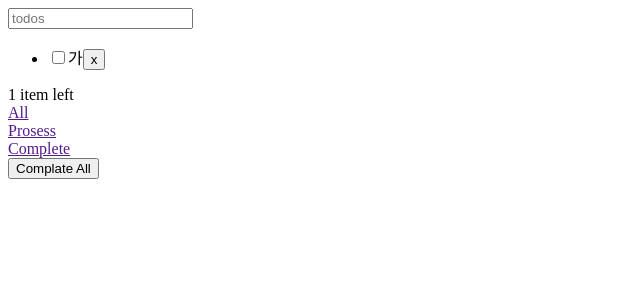
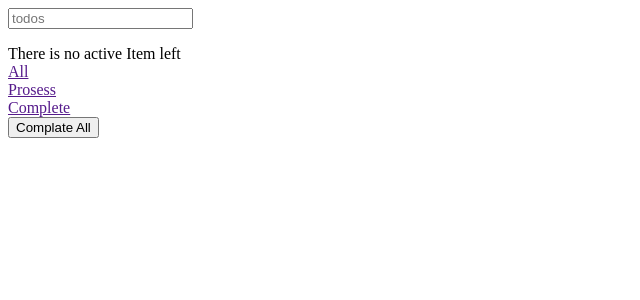
Before and after one commit to Lysimachia/vanila-react-study, a React app: page / in a window 1280 px wide. Shown: the top 300 px of the page, without its empty margins (0-640 px from the left). Built offline with nearby package versions, Linux system fonts and the light colour scheme.

Commit message:
add delete all

```diff
--- a/src/Filter.tsx
+++ b/src/Filter.tsx
@@ -7,9 +7,10 @@ interface Todo {
 }
 interface FilterProps {
   todos: Todo[];
+  onDeleteAll: any;
 }
 
-function Filter({todos}: FilterProps) {
+function Filter({todos, onDeleteAll}: FilterProps) {
   let message = '';
   if(todos.length === 0) {
     message = 'There is no active Item left';
@@ -30,7 +31,7 @@ function Filter({todos}: FilterProps) {
         <div><a href="">Complete</a> </div>
       </div>
       <div>
-        <button>Complate All</button>
+        <button onClick={()=>onDeleteAll()}>Complate All</button>
       </div>
     </>
   )
--- a/src/TodoList.tsx
+++ b/src/TodoList.tsx
@@ -10,15 +10,17 @@ interface TodoItemProps {
   todo: Todo;
   onDelete: any;
   setEditMode: any;
+  onEdit: any;
 }
 
 interface TodoListProps {
   todos: Todo[];
   onDelete: any;
   setEditMode: any;
+  onEdit: any;
 }
 
-function TodoItem ({todo, onDelete, setEditMode}:TodoItemProps) {
+function TodoItem ({todo, onDelete, setEditMode, onEdit}:TodoItemProps) {
   return (
     <li>
       <input type="checkbox" name="text" />
@@ -26,7 +28,9 @@ function TodoItem ({todo, onDelete, setEditMode}:TodoItemProps) {
       <input
         type="text"
         value={todo.text}
-        style={{display: todo.status === 'edit' ? 'inline' : 'none'}}/>
+        style={{display: todo.status === 'edit' ? 'inline' : 'none'}}
+        onChange={() => onEdit(todo)}
+        />
       <span>
         <button onClick={() => onDelete(todo.id)}>x</button>
       </span>
@@ -34,7 +38,7 @@ function TodoItem ({todo, onDelete, setEditMode}:TodoItemProps) {
   )
 }
 
-function TodoList({ todos, onDelete, setEditMode }: TodoListProps) {
+function TodoList({ todos, onDelete, setEditMode, onEdit }: TodoListProps) {
   return (
     <ul>
       {
@@ -44,6 +48,7 @@ function TodoList({ todos, onDelete, setEditMode }: TodoListProps) {
             key={todo.id}
             onDelete={onDelete}
             setEditMode={setEditMode}
+            onEdit={onEdit}
           />
         ))
       }
--- a/src/index.tsx
+++ b/src/index.tsx
@@ -12,13 +12,13 @@ interface Todos {
 
 function App() {
   const [newTodo, setNewTodo] = useState('');
-  const [todos, setTodos] = useState([{id: Date.now() ,text: '가', status: null}]);
+  const [todos, setTodos] = useState([{id: null, text: '', status: null}]);
 
   const onChange = (e: any) => {
     setNewTodo(e.target.value);
   }
 
-  const onKeyDown = (e:React.KeyboardEvent<HTMLInputElement>) => {
+  const onCreate = (e:React.KeyboardEvent<HTMLInputElement>) => {
     const target = e.target as HTMLInputElement;
     const { code } = e;
     const { isComposing } = e.nativeEvent;
@@ -33,10 +33,20 @@ function App() {
     setTodos(todos.filter(todo => todo.id !== id));
   }
 
+  const onDeleteAll = () => {
+    setTodos([{id: null, text: '', status: null}]);
+  }
+
+  const onEdit = (next: any) => {
+    setTodos(todos.map(prev => prev.id === next.id
+      ? {...prev, text: next.text}
+      : prev))
+  }
+
   const setEditMode = (next: any) => {
     if(next.status !== 'edit'){
       setTodos(todos.map(prev => prev.id === next.id
-        ? {...prev, status: 'edit'}
+        ? { ...next, status: 'edit'}
         : prev
         ));
     } else {
@@ -45,19 +55,21 @@ function App() {
         : prev
         ));
     }
-
-
   }
 
   return (
     <>
-      <NewTodoInput newTodo={newTodo} onKeyDown={onKeyDown} onChange={onChange}/>
+      <NewTodoInput newTodo={newTodo} onKeyDown={onCreate} onChange={onChange}/>
       <TodoList
         todos={todos.filter(todo => todo.id != null)}
         onDelete={onDelete}
         setEditMode={setEditMode}
+        onEdit={onEdit}
       />
-      <Filter todos={todos.filter(todo => todo.id != null)} />
+      <Filter
+        todos={todos.filter(todo => todo.id != null)}
+        onDeleteAll={onDeleteAll}
+        />
     </>
   )
 }
```
